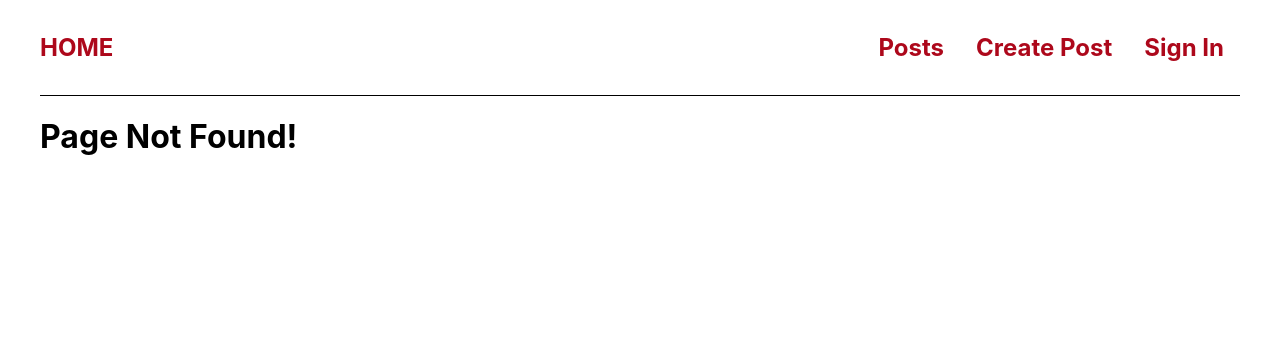
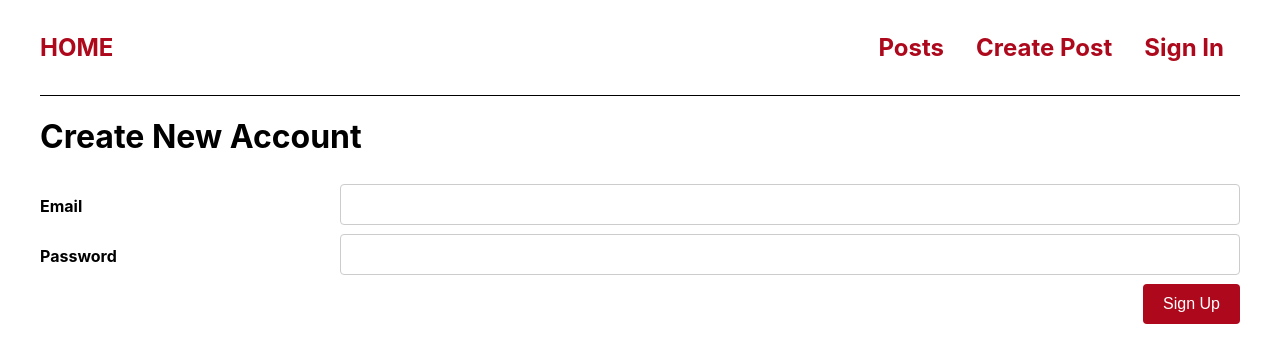
Before and after one commit to neodtruman/nextjs-blog, a Next.js app: page /user/signup in a window 1280 px wide. Before the commit this address had no page. Shown: the top 362 px of the page. Built offline with nearby package versions, Linux system fonts and the light colour scheme.

Commit message:
Chapter 7.1

```diff
--- /dev/null
+++ b/components/user/signup-form.js
@@ -0,0 +1,49 @@
+import { Fragment, useRef } from "react";
+
+function SignupForm() {
+  const emailInputRef = useRef();
+  const passwordInputRef = useRef();
+
+  function handleFormSubmission(event) {
+    event.preventDefault();
+    const email = emailInputRef.current.value;
+    const password = passwordInputRef.current.value;
+    const reqBody = { email, password };
+
+    fetch('/api/auth/signup', {
+      method: 'POST',
+      body: JSON.stringify(reqBody),
+      headers: {
+        'Content-Type': 'application/json'
+      }
+    })
+      .then(response => response.json())
+      .then(data => console.log(data));
+  }
+
+  return (
+    <Fragment>
+      <h1>Create New Account</h1>
+      <form onSubmit={handleFormSubmission}>
+        <div className="row">
+          <div className="col-label">
+            <label htmlFor="email">Email </label>
+          </div>
+          <div className="col-input">
+            <input type="email" id="email" ref={emailInputRef} />
+          </div>
+        </div>
+        <div className="row">
+          <div className="col-label">
+            <label htmlFor="password">Password </label>
+          </div>
+          <div className="col-input">
+            <input type="password" id="password" ref={passwordInputRef} />
+          </div>
+        </div>
+        <input type="submit" value="Sign Up" />
+      </form>
+    </Fragment>
+  );
+}
+export default SignupForm;
--- a/package.json
+++ b/package.json
@@ -9,7 +9,9 @@
     "lint": "next lint"
   },
   "dependencies": {
+    "bcryptjs": "^2.4.3",
     "next": "12.2.4",
+    "next-auth": "^4.10.3",
     "react": "18.2.0",
     "react-dom": "18.2.0"
   },
--- /dev/null
+++ b/pages/user/signup.js
@@ -0,0 +1,7 @@
+import SignupForm from "../../components/user/signup-form";
+
+export default function SignUpPage() {
+  return (
+    <SignupForm />
+  );
+}
```
Also changed, not shown: data/users.json (added, +10 -0 lines), pages/api/auth/signup.js (added, +34 -0 lines), utils/password-util.js (added, +9 -0 lines), 2 other files (tests, documents, lock files or other folders).
